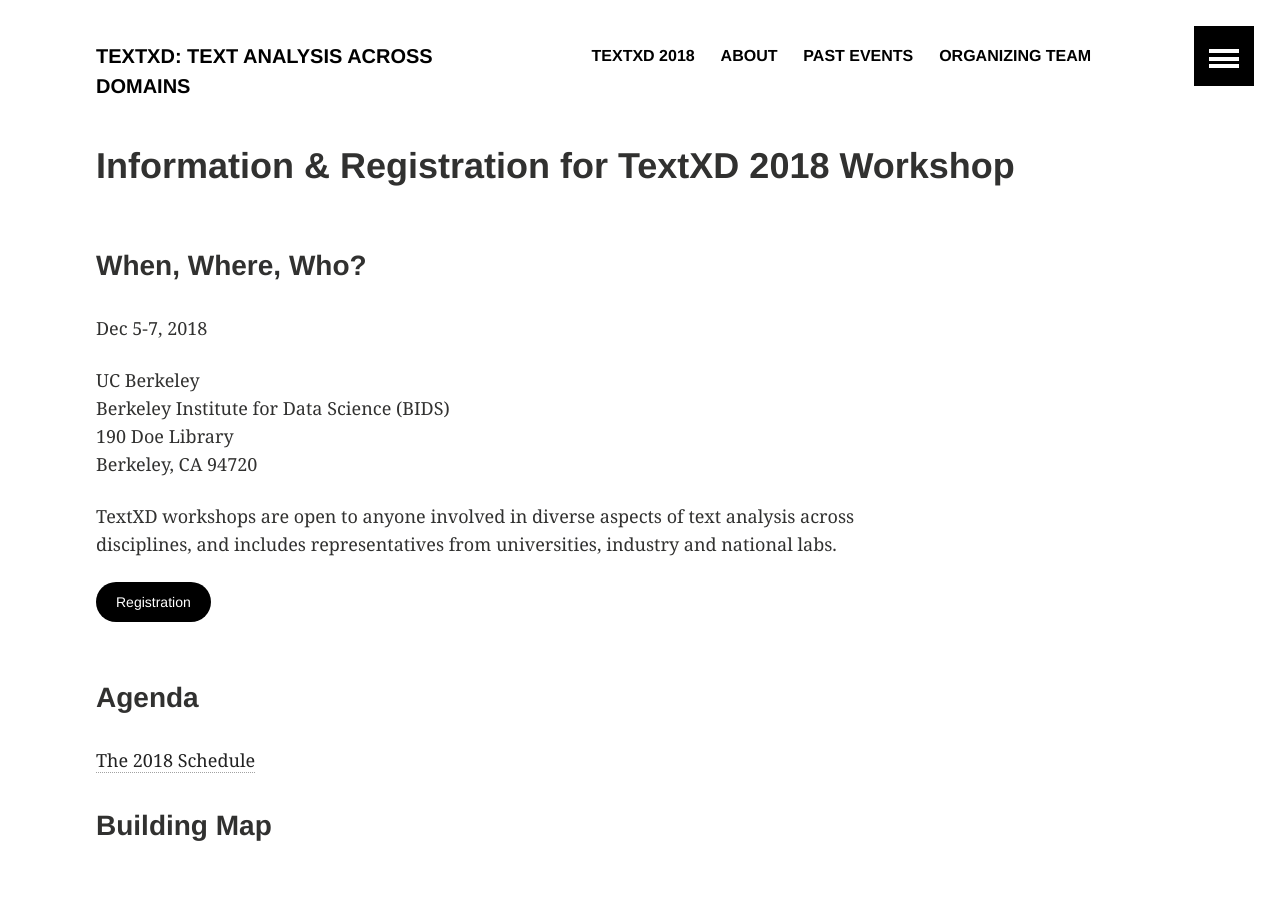
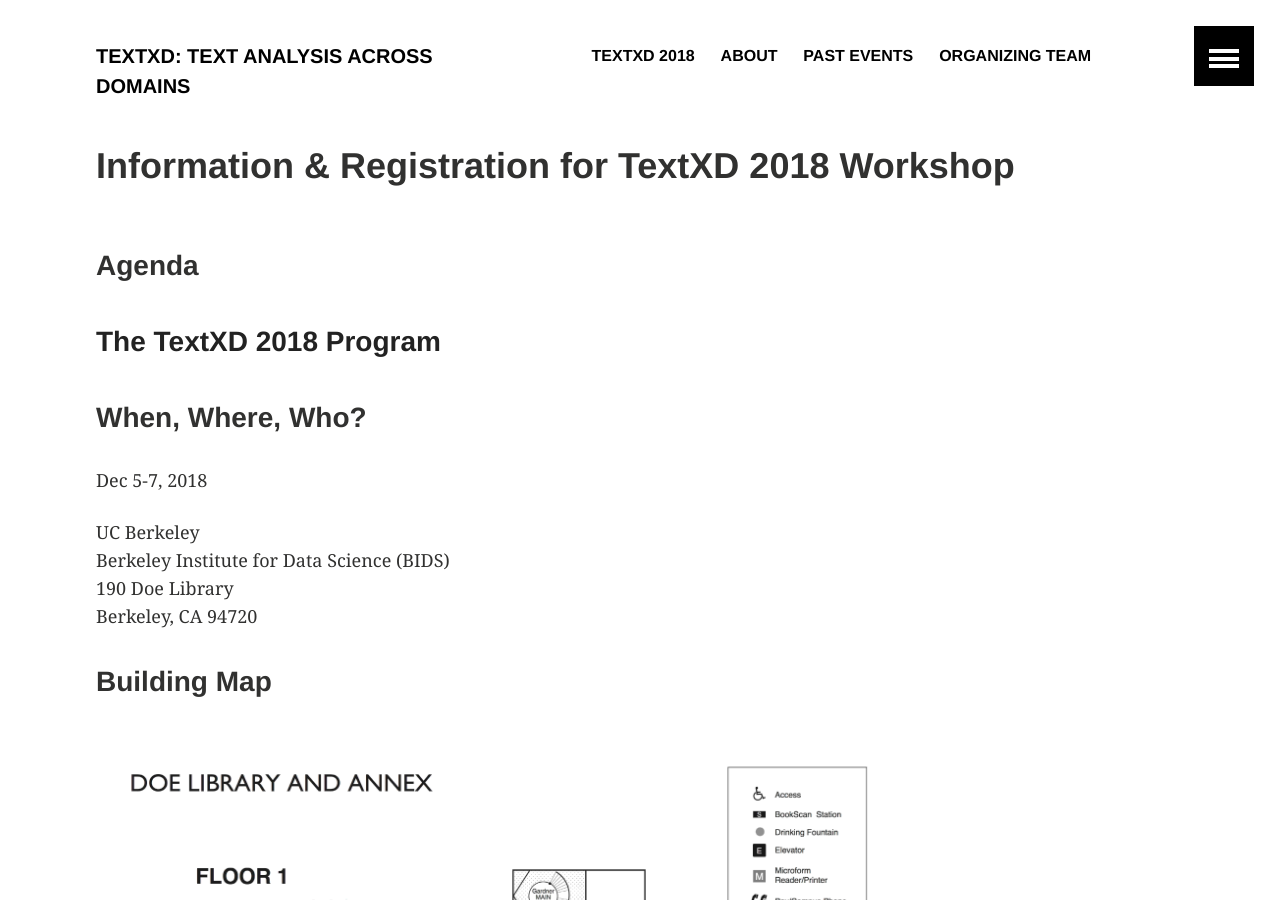
Before and after one commit to TextXD/textxd.github.io, a Jekyll site: the page built from textxd2018/index.md, in a window 1280 px wide and 900 px high. Built offline with Jekyll 4.4.1, drawn with Linux system fonts in a browser that asks for light colours.

Commit message:
Update index.md

```diff
--- a/textxd2018/index.md
+++ b/textxd2018/index.md
@@ -12,6 +12,10 @@ image:
 share: true
 ---
 
+### Agenda
+
+### <a href="{{ site.url }}/programs/textxd2018" class=".btn-inverse">The TextXD 2018 Program</a>
+
 ### When, Where, Who?
 
 Dec 5-7, 2018<br />
@@ -21,12 +25,9 @@ Berkeley Institute for Data Science (BIDS) <br />
 190 Doe Library <br />
 Berkeley, CA 94720 <br />
 
-TextXD workshops are open to anyone involved in diverse aspects of text analysis across disciplines, and includes representatives from universities, industry and national labs.
+<!-- TextXD is open to anyone involved in diverse aspects of text analysis across disciplines, and includes representatives from universities, industry and national labs. -->
 
-<a href="http://bit.ly/textxd-2018-rsvp" class="btn"> Registration </a>
-
-### Agenda
-<a href="{{ site.url }}/programs/textxd2018" class=".btn-inverse"> The 2018 Schedule </a>
+<!-- <a href="http://bit.ly/textxd-2018-rsvp" class="btn"> Registration </a> -->
 
 ### Building Map
 <img src="{{ site.baseurl }}/images/doe-floorplan.jpg" style="width: 900px;"/>
```
